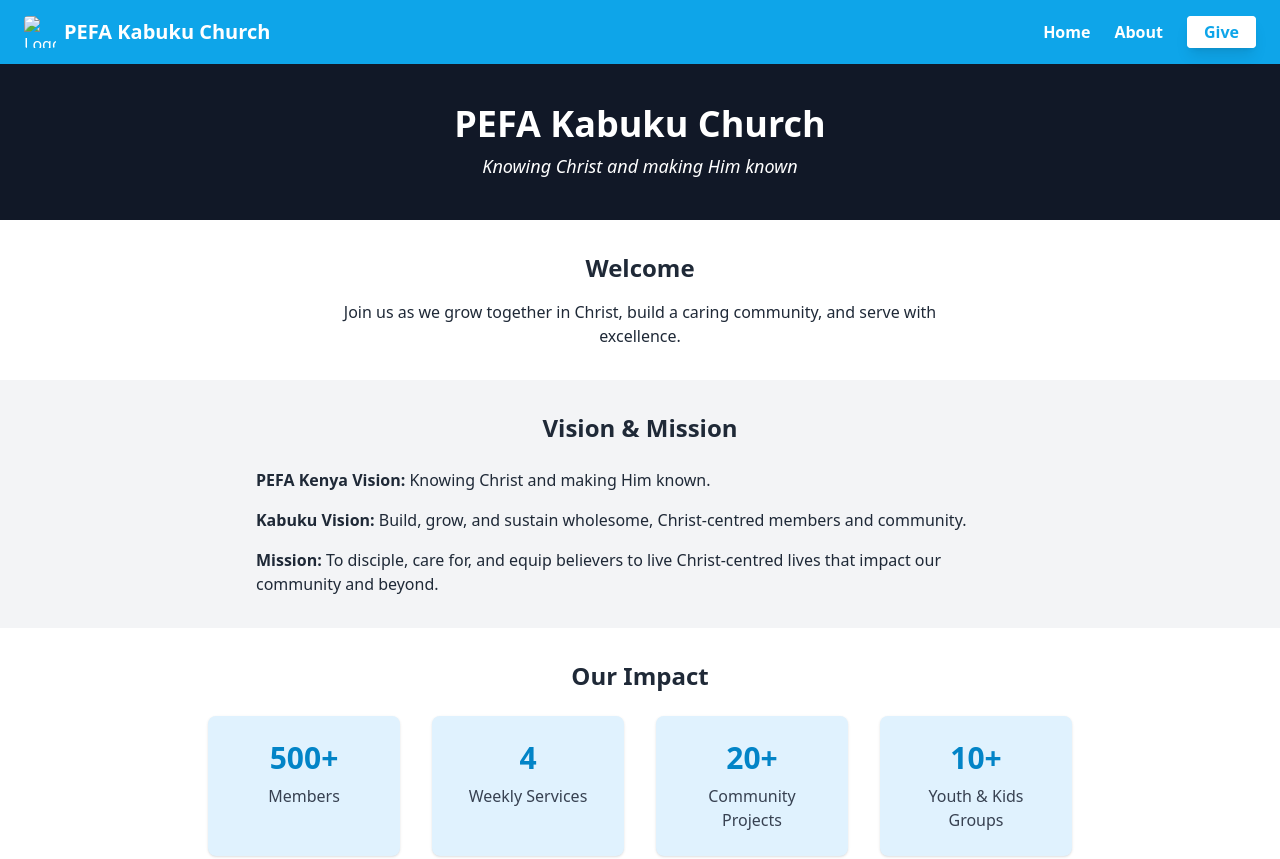
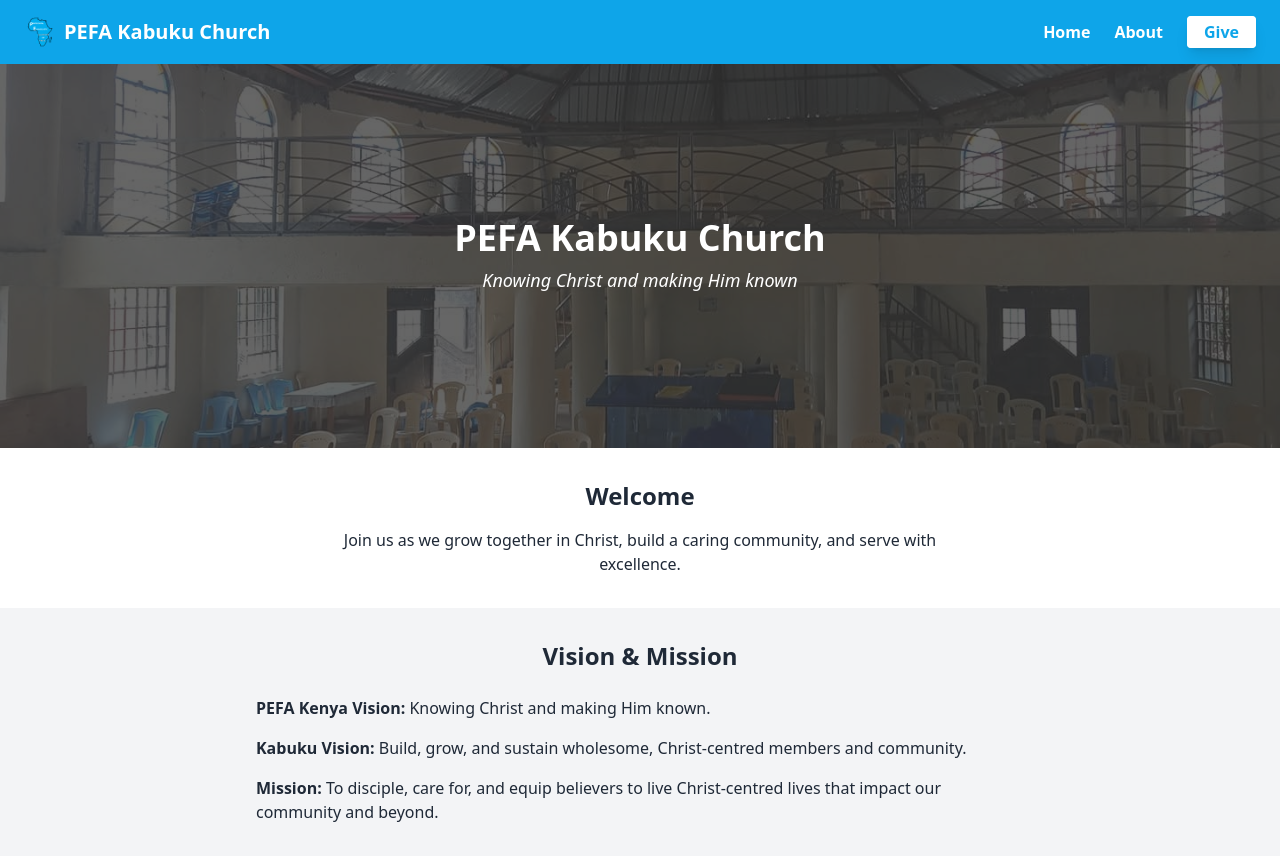
Before and after one commit to fmuoria/HelloWorld2, a plain HTML site: page index.html in a window 1280 px wide. Shown: the top 859 px of the page. Drawn offline with nearby package versions, Linux system fonts and the light colour scheme.

Commit message:
Update index.html with new homepage content

```diff
--- a/index.html
+++ b/index.html
@@ -13,7 +13,7 @@
   <!-- Navigation Bar -->
   <nav class="bg-sky-500 text-white flex items-center justify-between px-6 py-4">
     <div class="flex items-center space-x-2">
-      <img src="favicon.ico" alt="Logo" class="w-8 h-8 rounded">
+      <img src="assets/Logo.png" alt="Logo" class="w-8 h-8 rounded">
       <span class="font-bold text-xl">PEFA Kabuku Church</span>
     </div>
     <ul class="flex space-x-6 font-semibold">
@@ -28,9 +28,13 @@
   </nav>
 
   <!-- Header -->
-  <header class="bg-gray-900 text-white p-10 text-center">
-    <h1 class="text-4xl font-bold">PEFA Kabuku Church</h1>
-    <p class="mt-2 italic text-lg">Knowing Christ and making Him known</p>
+  <header class="relative h-96 flex items-center justify-center text-center overflow-hidden">
+    <img src="assets/Church%20Empty.jpg" class="absolute inset-0 w-full h-full object-cover opacity-60" alt="Church Background">
+    <div class="absolute inset-0 bg-black bg-opacity-60"></div>
+    <div class="relative z-10 text-white px-4">
+      <h1 class="text-4xl font-bold">PEFA Kabuku Church</h1>
+      <p class="mt-2 italic text-lg">Knowing Christ and making Him known</p>
+    </div>
   </header>
 
   <!-- Welcome -->
@@ -116,11 +120,11 @@
     </p>
     <div class="mt-2 flex justify-center space-x-4">
       <a href="https://facebook.com" target="_blank" rel="noopener" class="hover:text-sky-400 flex items-center">
-        <svg class="w-5 h-5 mr-1 inline" fill="currentColor" viewBox="0 0 24 24"><path d="M22.675 0H1.326C.593 0 0 .593 0 1.326v21.348C0 23.407.593 24 1.326 24H12.82v-9.294H9.692v-3.622h3.128V8.413c0-3.1 1.893-4.788 4.659-4.788 1.325 0 2.463.099 2.797.143v3.24l-1.918.001c-1.504 0-1.797.715-1.797 1.763v2.314h3.587l-.467 3.622h-3.12V24h6.116C23.407 24 24 23.407 24 22.674V1.326C24 .593 23.407 0 22.675 0"></path></svg>
+        <svg class="w-5 h-5 mr-1 inline" fill="currentColor" viewBox="0 0 24 24"><path d="M22.675 0H1.326C.593 0 0 .593 0 1.326v21.348C0 23.407.593 24 1.326 24H12.82v-9.294H9.692v-3.622h3.128V8.4[...]"></svg>
         Facebook
       </a>
       <a href="https://instagram.com" target="_blank" rel="noopener" class="hover:text-pink-400 flex items-center">
-        <svg class="w-5 h-5 mr-1 inline" fill="currentColor" viewBox="0 0 24 24"><path d="M12 2.163c3.204 0 3.584.012 4.849.07 1.366.062 2.633.332 3.608 1.308.975.976 1.246 2.243 1.308 3.608.058 1.265.07 1.645.07 4.849s-.012 3.584-.07 4.849c-.062 1.366-.332 2.633-1.308 3.608-.976.975-2.243 1.246-3.608 1.308-1.265.058-1.645.07-4.849.07s-3.584-.012-4.849-.07c-1.366-.062-2.633-.332-3.608-1.308-.975-.976-1.246-2.243-1.308-3.608-.058-1.265-.07-1.645-.07-4.849s.012-3.584.07-4.849c.062-1.366.332-2.633 1.308-3.608.976-.975 2.243-1.246 3.608-1.308C8.416 2.175 8.796 2.163 12 2.163zm0-2.163C8.741 0 8.332.013 7.052.072c-1.671.077-2.97.37-3.999 1.398C2.025 2.501 1.732 3.8 1.655 5.471.596 8.741.596 15.259 1.655 18.529c.077 1.671.37 2.97 1.398 3.999 1.029 1.028 2.328 1.321 3.999 1.398C8.332 23.987 8.741 24 12 24s3.668-.013 4.948-.072c1.671-.077 2.97-.37 3.999-1.398 1.028-1.029 1.321-2.328 1.398-3.999.059-1.265.072-1.645.072-4.948s-.013-3.668-.072-4.948c-.077-1.671-.37-2.97-1.398-3.999-1.029-1.028-2.328-1.321-3.999-1.398C15.668.013 15.259 0 12 0z"/><circle cx="12" cy="12" r="3.5"/><circle cx="18.406" cy="5.595" r="1.44"/></svg>
+        <svg class="w-5 h-5 mr-1 inline" fill="currentColor" viewBox="0 0 24 24"><path d="M12 2.163c3.204 0 3.584.012 4.849.07 1.366.062 2.633.332 3.608 1.308.975.976 1.246 2.243 1.308 3.608.058 [...]"></svg>
         Instagram
       </a>
     </div>
```
